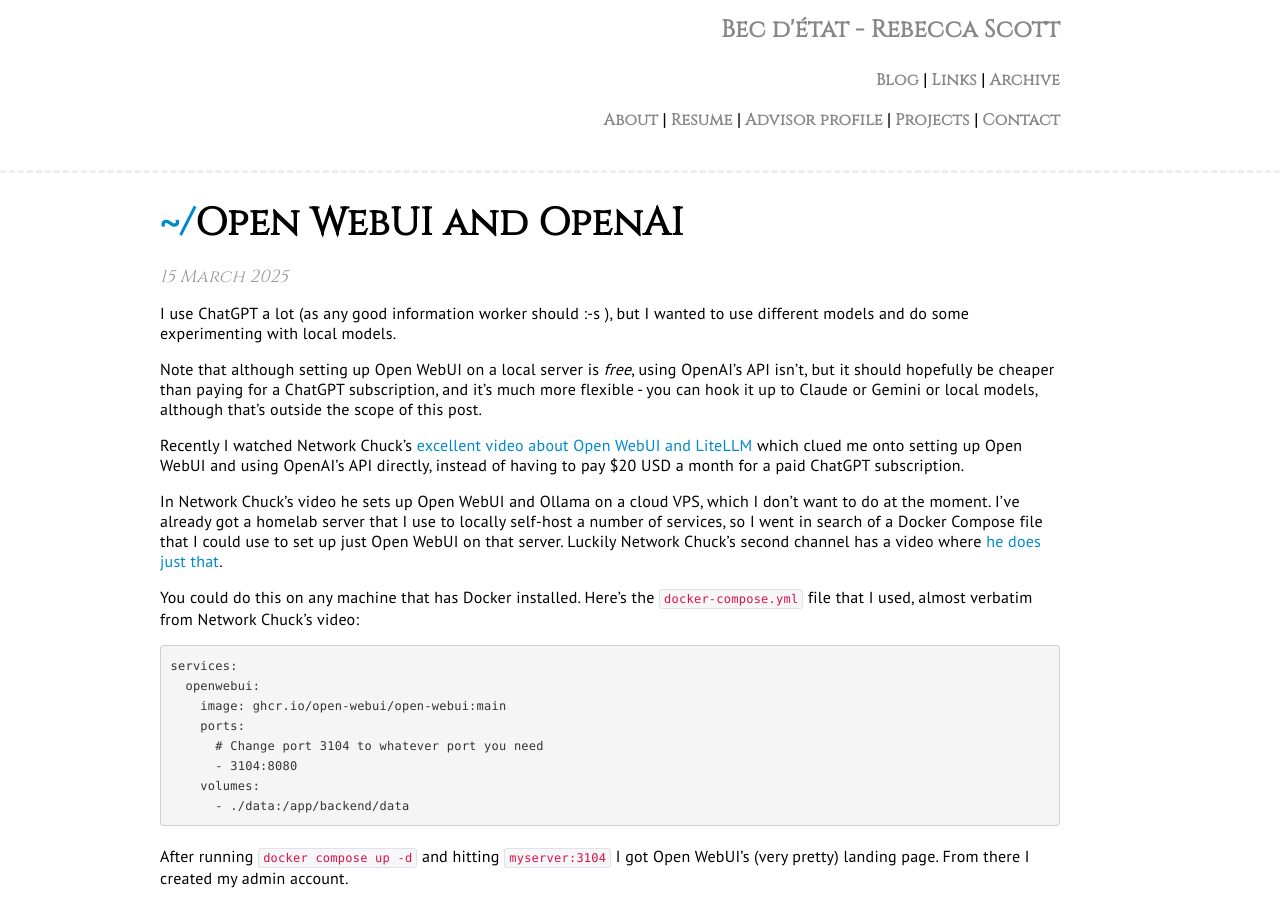
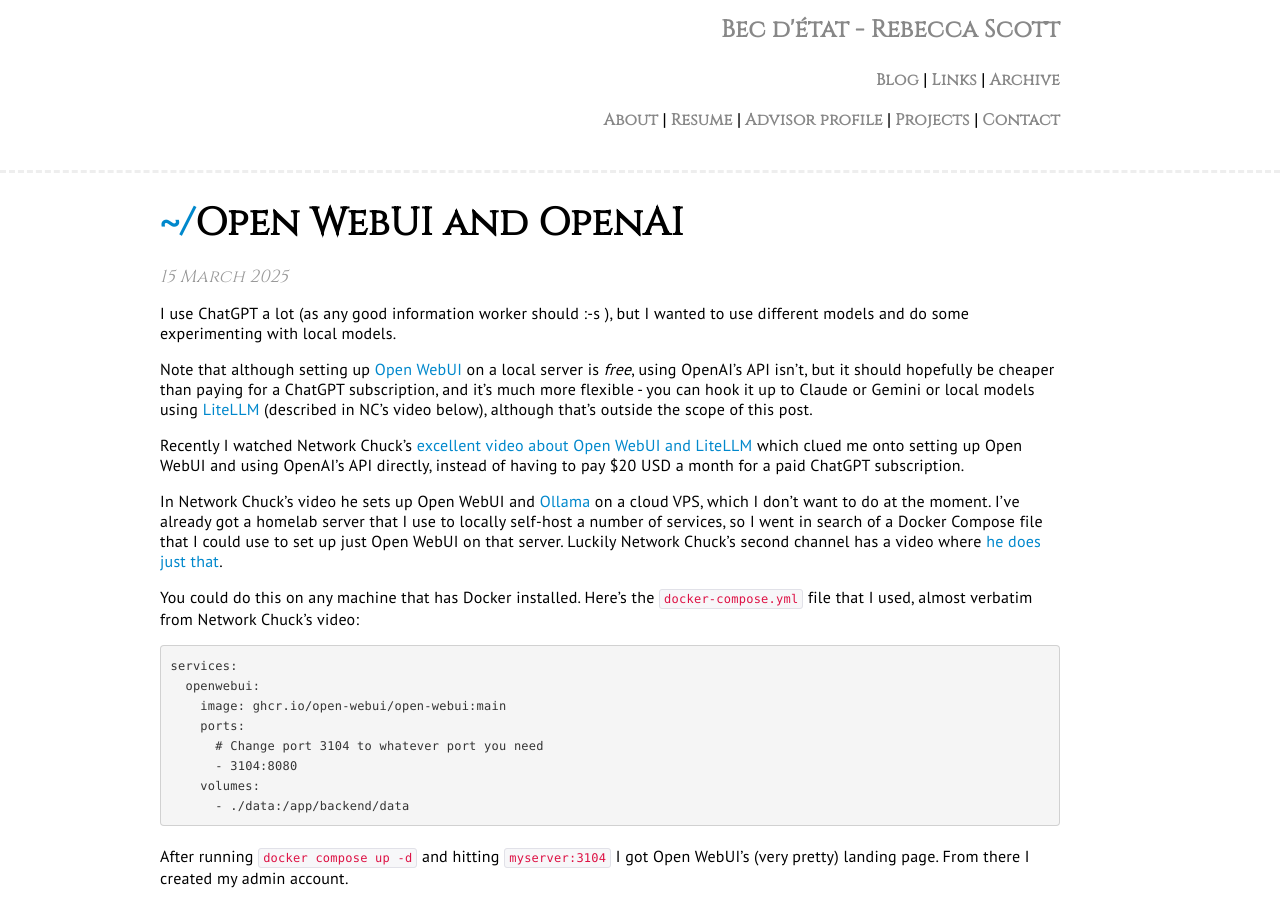
Before and after one commit to becdetat/becdetat.com, a Jekyll site: the page built from _posts/post/2025-03-15-open-webui-and-openai.md, in a window 1280 px wide and 900 px high. Built offline with Jekyll 4.4.1, drawn with Linux system fonts in a browser that asks for light colours; comment, search, counter and statistics services are not loaded.

Commit message:
add some links

```diff
--- a/_posts/post/2025-03-15-open-webui-and-openai.md
+++ b/_posts/post/2025-03-15-open-webui-and-openai.md
@@ -8,11 +8,11 @@ category: post
 
 I use ChatGPT a lot (as any good information worker should :-s ), but I wanted to use different models and do some experimenting with local models.
 
-Note that although setting up Open WebUI on a local server is *free*, using OpenAI's API isn't, but it should hopefully be cheaper than paying for a ChatGPT subscription, and it's much more flexible - you can hook it up to Claude or Gemini or local models, although that's outside the scope of this post.
+Note that although setting up [Open WebUI](https://openwebui.com/) on a local server is *free*, using OpenAI's API isn't, but it should hopefully be cheaper than paying for a ChatGPT subscription, and it's much more flexible - you can hook it up to Claude or Gemini or local models using [LiteLLM](https://docs.litellm.ai/docs/proxy/deploy) (described in NC's video below), although that's outside the scope of this post.
 
 Recently I watched Network Chuck's [excellent video about Open WebUI and LiteLLM](https://www.youtube.com/watch?v=nQCOTzS5oU0) which clued me onto setting up Open WebUI and using OpenAI's API directly, instead of having to pay $20 USD a month for a paid ChatGPT subscription.
 
-In Network Chuck's video he sets up Open WebUI and Ollama on a cloud VPS, which I don't want to do at the moment. I've already got a homelab server that I use to locally self-host a number of services, so I went in search of a Docker Compose file that I could use to set up just Open WebUI on that server. Luckily Network Chuck's second channel has a video where [he does just that](https://www.youtube.com/watch?v=JJ_0-pAOIEk).
+In Network Chuck's video he sets up Open WebUI and [Ollama](https://ollama.com/) on a cloud VPS, which I don't want to do at the moment. I've already got a homelab server that I use to locally self-host a number of services, so I went in search of a Docker Compose file that I could use to set up just Open WebUI on that server. Luckily Network Chuck's second channel has a video where [he does just that](https://www.youtube.com/watch?v=JJ_0-pAOIEk).
 
 You could do this on any machine that has Docker installed. Here's the `docker-compose.yml` file that I used, almost verbatim from Network Chuck's video:
 
```
